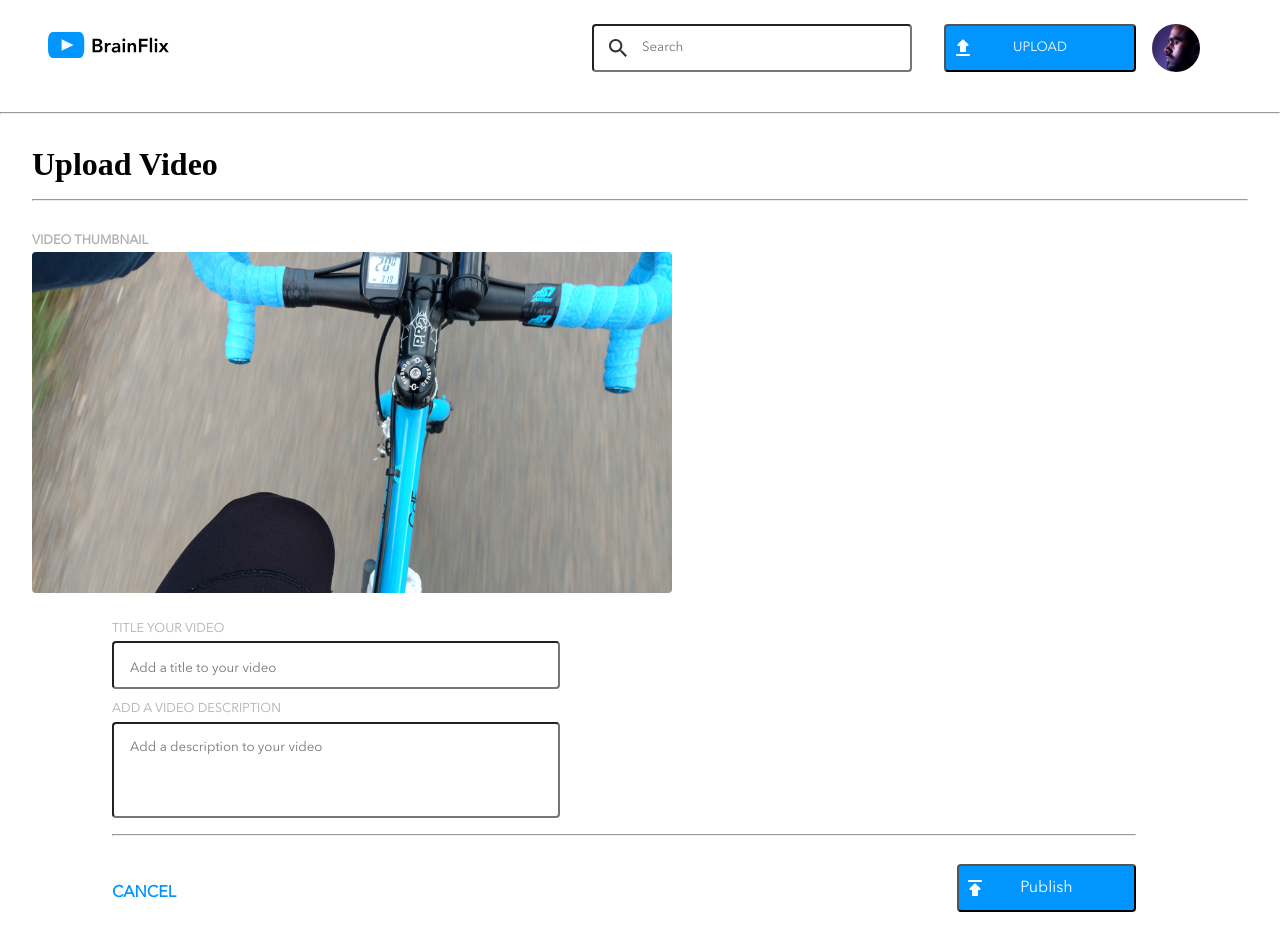
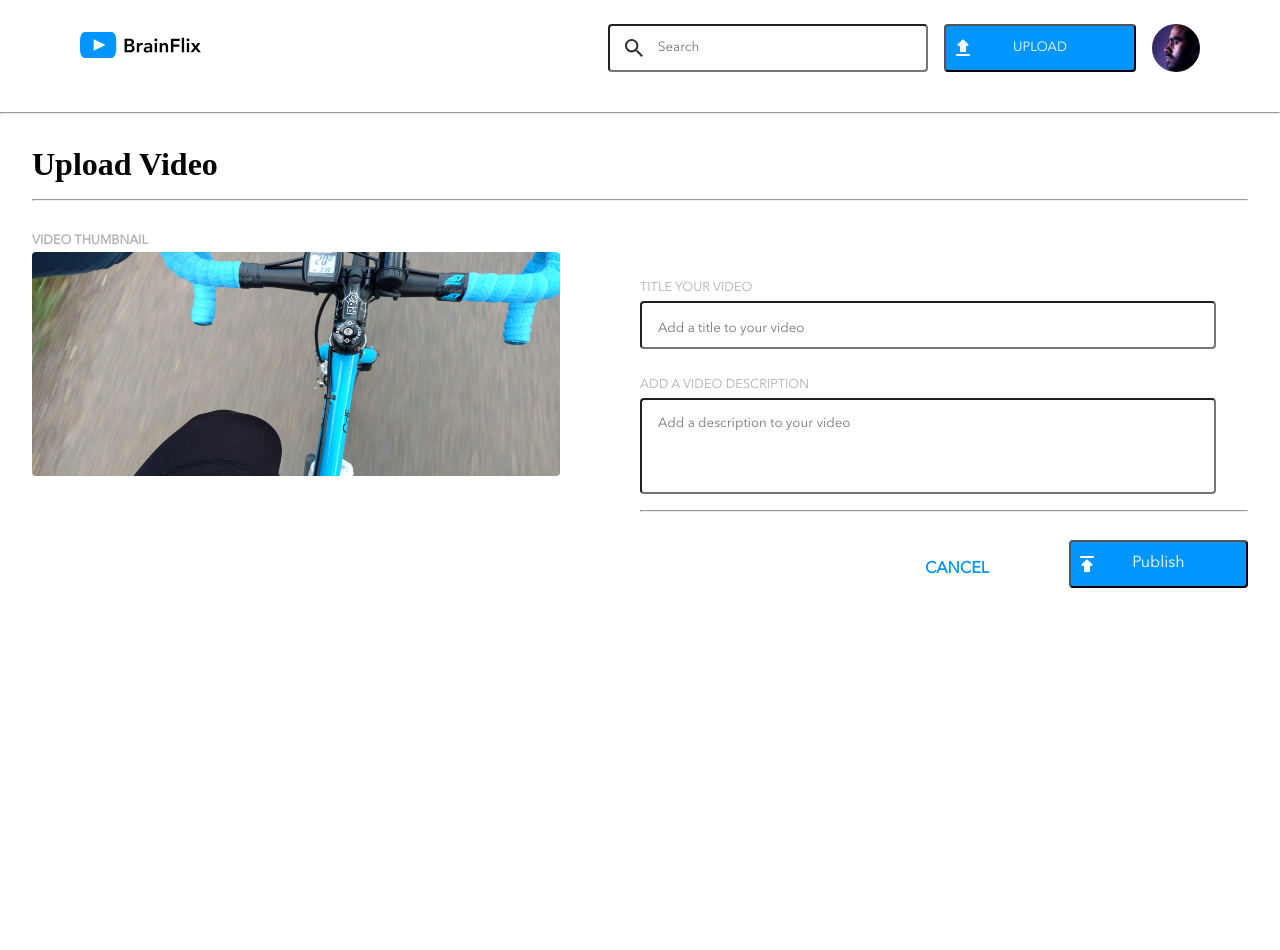
Before and after one commit to Chrismartin001/chris-martin-brainflix, a React (Create React App) app: page /upload in a window 1280 px wide. Shown: the top 950 px of the page. After the commit the page ends 800 px from the top, so only its background shows below. Built offline with nearby package versions, Linux system fonts and the light colour scheme.

Commit message:
Final commit fixed a few styling problems

```diff
--- a/src/components/Uploading/Uploading.js
+++ b/src/components/Uploading/Uploading.js
@@ -9,19 +9,22 @@ export default function Uploading() {
       <h2 className="upload__title">Upload Video</h2>
       <hr className="upload__hidden" />
       <h3 className="upload__thumb-title">VIDEO THUMBNAIL</h3>
+      <div className="container1">
         <img className="upload__bike" src={Bike} alt="Bike rider riding a blue and black bike" />
 
-      <form className="comment1">
+        <section className="comment1">
           <label className="comment1__lable">TITLE YOUR VIDEO</label>
           <input type="text" name="content" className="comment1__title" required placeholder="Add a title to your video" />
           <label className="comment1__lable">ADD A VIDEO DESCRIPTION</label>
           <input type="text" name="content" className="comment1__description" required placeholder="Add a description to your video" />
+
           <hr className="upload__hidden" />
           <div className="comment1__overlay">
             <button className="comment1__button">Publish</button>
             <h2 className="comment1__cancel">CANCEL</h2>
           </div>
-      </form>
+        </section>
+      </div>
     </article>
   );
 }
--- a/src/components/Uploading/uploading.scss
+++ b/src/components/Uploading/uploading.scss
@@ -48,6 +48,10 @@
     @include tablet {
       width: 50vw;
     }
+
+    @include desktop {
+      height: 14rem;
+    }
   }
 
   &__hidden {
@@ -56,6 +60,9 @@
     @include tablet {
       display: flex;
       margin: 1rem 0;
+    }
+
+    @include desktop {
     }
   }
 }
@@ -98,8 +105,9 @@
     }
 
     @include desktop {
-      width: 35vw;
+      width: 45vw;
       margin-right: 2rem;
+      margin-bottom: 1rem;
     }
   }
 
@@ -114,7 +122,7 @@
     }
 
     @include desktop {
-      width: 35vw;
+      width: 45vw;
       margin-right: 2rem;
     }
   }
@@ -152,7 +160,6 @@
 
     @include desktop {
       width: 14vw;
-      margin-left: auto;
     }
   }
 
@@ -166,3 +173,7 @@
     }
   }
 }
+
+.container1 {
+  display: flex;
+}
--- a/src/components/comment/Comment.scss
+++ b/src/components/comment/Comment.scss
@@ -25,7 +25,8 @@
     padding-right: 1.6rem;
 
     @include desktop {
-      margin-right: 40rem;
+      text-align: left;
+      margin-left: 5rem;
     }
   }
 
@@ -50,7 +51,7 @@
       }
 
       @include desktop {
-        width: 30vw;
+        width: 25vw;
         margin-right: 2rem;
       }
     }
--- a/src/components/topBar/TopBar.scss
+++ b/src/components/topBar/TopBar.scss
@@ -22,6 +22,7 @@
 
     @include desktop {
       margin-right: auto;
+      margin-left: 2rem;
     }
   }
 
@@ -48,7 +49,7 @@
 
     @include tablet {
       width: 30vw;
-      margin-left: 4rem;
+      margin-left: 2rem;
       margin-bottom: 0;
     }
 
@@ -92,7 +93,8 @@
 
     @include tablet {
       width: 25vw;
-      margin-left: 2rem;
+      margin-left: 1rem;
+
       order: 1;
     }
 
```
Lines whose indentation alone changed are shown as unchanged.
